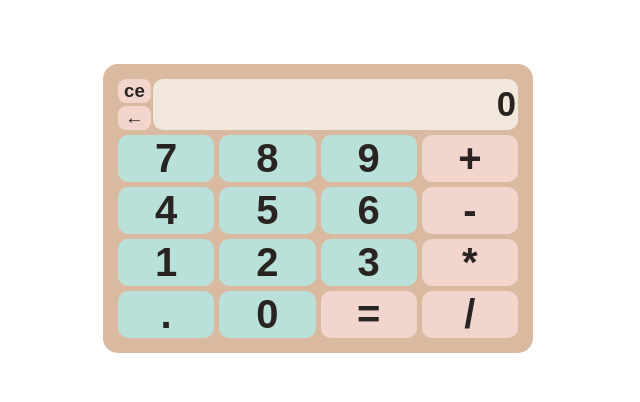
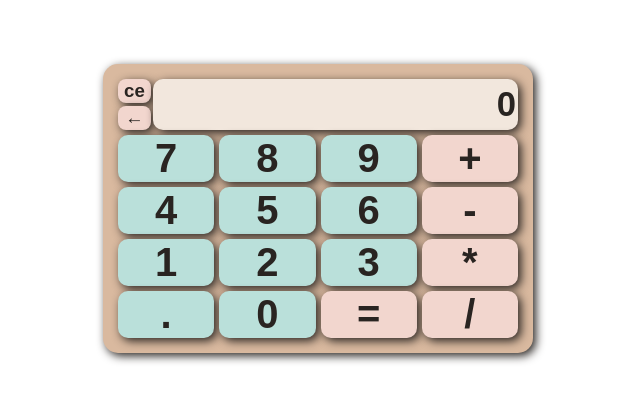
Before and after one commit to abramepithey/calculator, a plain HTML site: page index.html in a window 1280 px wide. Shown: the part 192-594 px from the top of the page, without its empty margins (322-962 px from the left). Drawn offline with Linux system fonts and the light colour scheme.

Commit message:
Add box-shadow to all elements for improved visual depth

```diff
--- a/styles.css
+++ b/styles.css
@@ -19,6 +19,7 @@ body {
     gap: 5px;
     background-color: #D9b99F;
     border-radius: 15px;
+    box-shadow: 3px 3px 10px #292421;
 }
 
 .display-row {
@@ -45,6 +46,7 @@ button:hover {
     flex: 1 0 21%;
     font-weight: bold;
     font-size: 30pt;
+    box-shadow: 3px 3px 10px #292421;
     border: none;
     border-radius: 10px;
     background-color: #F2D6CE;
@@ -72,6 +74,7 @@ button:hover {
     border: none;
     border-radius: 8px;
     background-color: #F2D6CE;
+    box-shadow: 3px 3px 10px #292421;
     color: #292421;
 }
 
@@ -88,6 +91,7 @@ button:hover {
     border: none;
     border-radius: 10px;
     background-color: #F2E7DD;
+    box-shadow: 3px 3px 10px #292421;
     color: #292421;
 }
 
```
